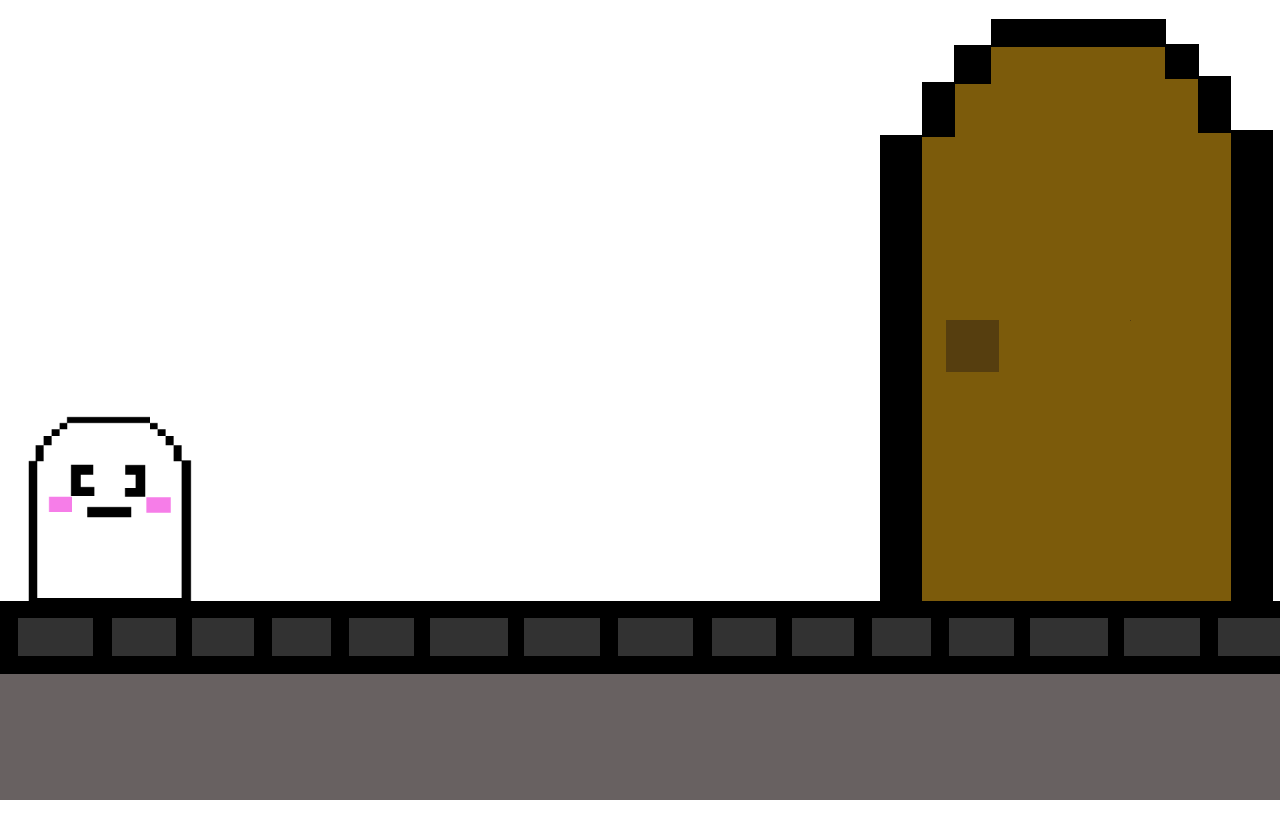
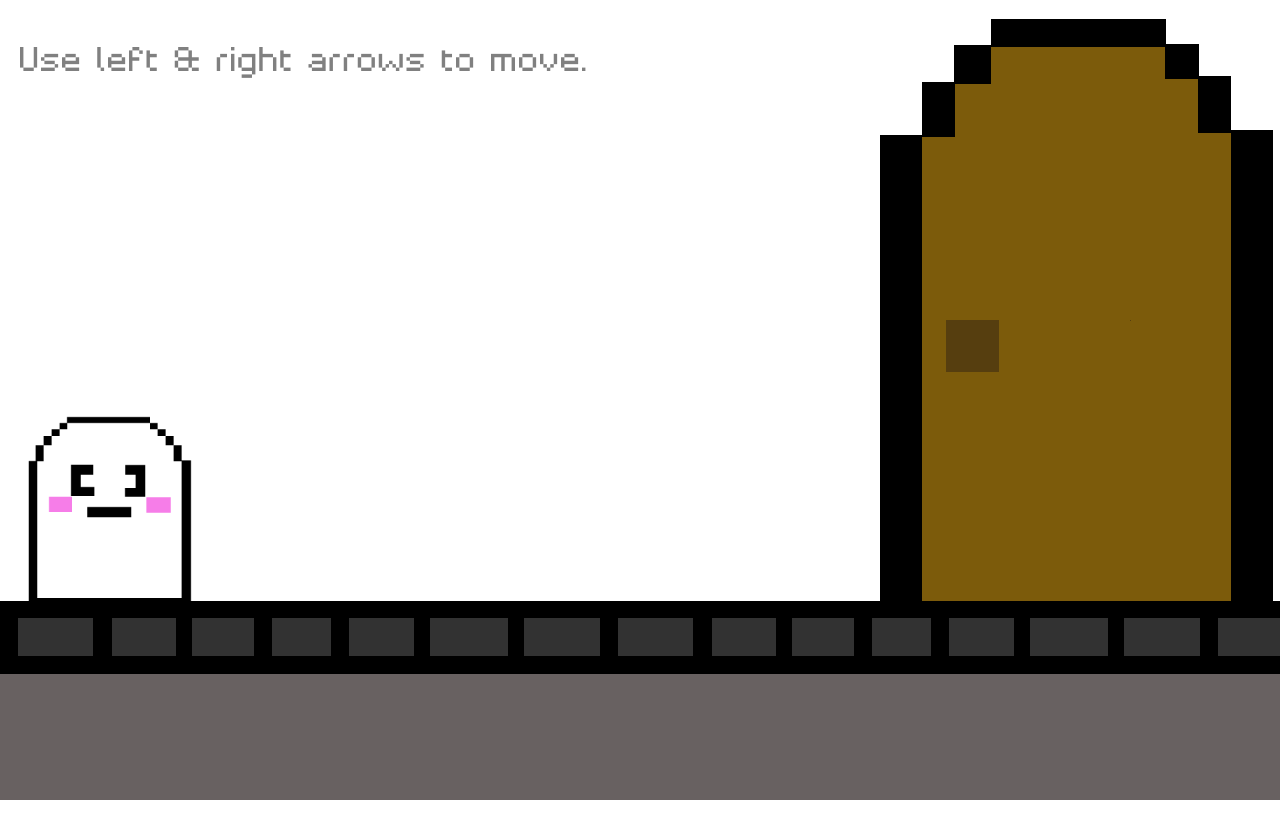
Before and after one commit to clariceosmond/definitelynotclar, a React (Create React App) app: page / in a window 1280 px wide. Shown: the top 838 px of the page. Built offline with nearby package versions, Linux system fonts and the light colour scheme.

Commit message:
help text

```diff
--- a/src/routes/InteractRoute.tsx
+++ b/src/routes/InteractRoute.tsx
@@ -1,5 +1,5 @@
 import * as React from "react";
-import { makeStyles } from "@material-ui/core";
+import { makeStyles, Typography } from "@material-ui/core";
 import { useState, useEffect, useCallback } from "react";
 import ghosticon from "../items/ghosticon.png";
 import platform from "../items/platform.png";
@@ -31,6 +31,13 @@ const useStyles = makeStyles({
     bottom: "150px",
     right: 0,
     zIndex: 0,
+  },
+  helpText: {
+    fontSize: "3rem",
+    color: "gray",
+    fontFamily: "Pixelar Regular W01 Regular",
+    marginLeft: 20,
+    marginTop: 20,
   },
 });
 
@@ -67,6 +74,10 @@ const InteractRoute: React.FC = () => {
     <Redirect to="/main" />
   ) : (
     <div className={classes.container}>
+      <Typography className={classes.helpText}>
+        {" "}
+        Use left & right arrows to move.
+      </Typography>
       <img
         id="movingIcon"
         src={ghosticon}
```
